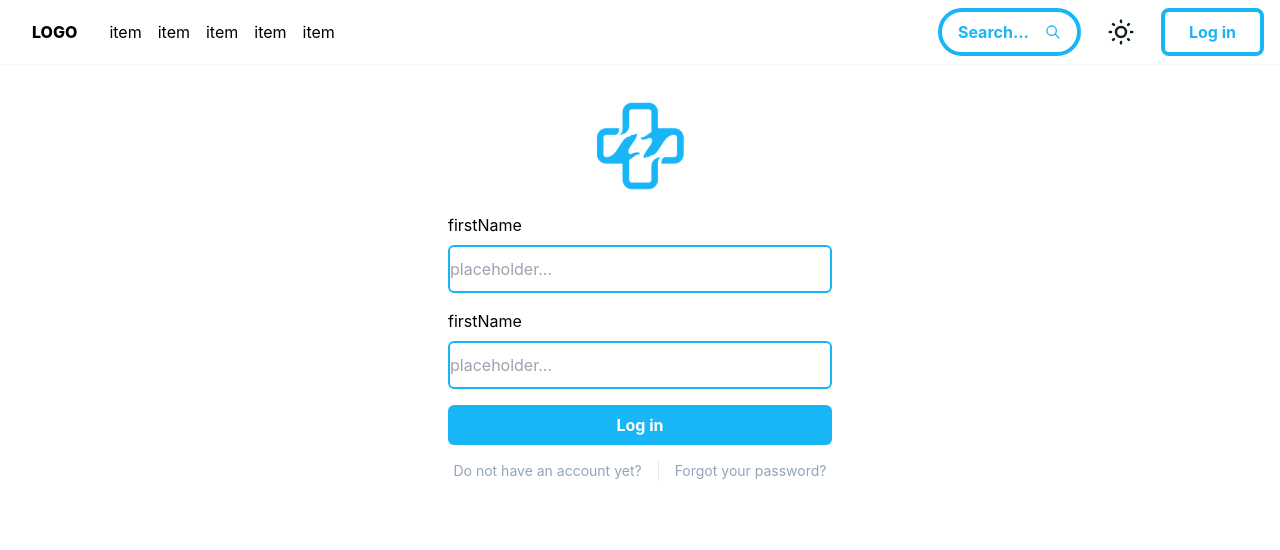
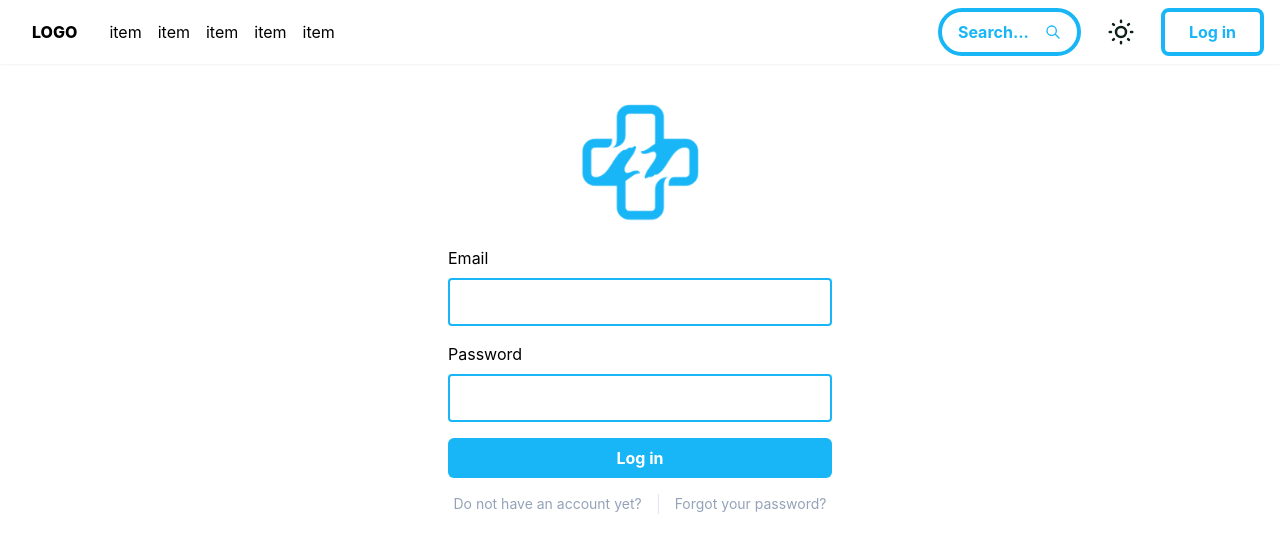
Before and after one commit to IIB3nceII/doc-in-time, a React (Create React App) app in the folder webapp/: page /login in a window 1280 px wide. Shown: the top 550 px of the page. Built offline with nearby package versions, Linux system fonts and the light colour scheme.

Commit message:
🚀 Login form added

```diff
--- a/webapp/src/components/ui/FormInput/FormInput.module.scss
+++ /dev/null
@@ -1,7 +0,0 @@
-.container {
-  @apply flex flex-col justify-center items-start space-y-2 w-full;
-
-  > input {
-    @apply h-12 w-full rounded-md border-2 border-blue;
-  }
-}
--- a/webapp/src/components/ui/FormInput/FormInput.tsx
+++ /dev/null
@@ -1,19 +0,0 @@
-import React, { FC } from "react";
-import s from "./FormInput.module.scss";
-
-interface IFormInput {
-  label: string;
-  placeholder?: string;
-  type?: string;
-}
-
-const FormInput: FC<IFormInput> = ({ label, placeholder, type = "text" }) => {
-  return (
-    <div className={s.container}>
-      <label>{label}</label>
-      <input type={type} placeholder={placeholder} />
-    </div>
-  );
-};
-
-export default FormInput;
--- a/webapp/src/components/ui/FormInput/index.ts
+++ /dev/null
@@ -1 +0,0 @@
-export { default } from "./FormInput";
--- a/webapp/src/components/ui/index.ts
+++ b/webapp/src/components/ui/index.ts
@@ -4,4 +4,3 @@ export { default as Tooltip } from "./Tooltip";
 export { default as Hero } from "./Hero";
 export { default as Introduction } from "./Introduction";
 export { default as Contact } from "./Contact";
-export { default as FormInput } from "./FormInput";
--- a/webapp/src/pages/Login/Login.module.scss
+++ b/webapp/src/pages/Login/Login.module.scss
@@ -2,11 +2,23 @@
   @apply flex flex-col justify-center items-center space-y-4 mt-8 dark:text-white;
 
   > img {
-    @apply w-24;
+    @apply w-32;
   }
 
   > form {
     @apply flex flex-col w-96 space-y-4;
+
+    .formField {
+      @apply flex flex-col space-y-2;
+
+      > label {
+        @apply text-primary-2;
+      }
+
+      > input {
+        @apply h-12 px-2 rounded border-2 border-blue outline-none;
+      }
+    }
 
     > button {
       @apply py-2 px-4 text-white font-bold bg-blue rounded-md;
--- a/webapp/src/pages/Login/Login.tsx
+++ b/webapp/src/pages/Login/Login.tsx
@@ -1,13 +1,12 @@
-import React from "react";
-import { FormInput } from "../../components/ui";
+import React, { useEffect, useState } from "react";
 import s from "./Login.module.scss";
 import { Link } from "react-router-dom";
 import { useForm } from "react-hook-form";
 import Logo from "../../assets/images/logo.png";
 
 interface ILoginFormData {
-  firstName: string;
-  lastName: string;
+  email: string;
+  password: string;
 }
 
 const Login = () => {
@@ -18,14 +17,30 @@ const Login = () => {
     formState: { errors },
   } = useForm<ILoginFormData>();
 
-  const onLoginSubmit = handleSubmit((data) => console.log(data));
+  /* useEffect(() => {
+    return () => {
+      setValue("email", "");
+      setValue("password", "");
+    };
+  }, []); */
+
+  const onLoginSubmit = (data: any) => console.log(data);
 
   return (
     <div className={s.container}>
       <img src={Logo} alt="logo" />
-        <form onSubmit={onLoginSubmit}>
-          <FormInput label="firstName" placeholder="placeholder..." />
-          <FormInput label="firstName" placeholder="placeholder..." />
+      <form onSubmit={handleSubmit(onLoginSubmit)}>
+        <div className={s.formField}>
+          <label>Email</label>
+          <input type="email" {...register("email", { required: true })} aria-invalid={errors.email ? "true" : "false"} />
+          {errors.email?.type === "required" && <p>{errors.email?.message}</p>}
+        </div>
+
+        <div className={s.formField}>
+          <label>Password</label>
+          <input type="password" {...register("password", { required: true })} aria-invalid={errors.password ? "true" : "false"} />
+          {errors.password?.type === "required" && <p>{errors.password?.message}</p>}
+        </div>
         <button type="submit">Log in</button>
       </form>
       <div className={s.options}>
```
Lines whose indentation alone changed are shown as unchanged.
